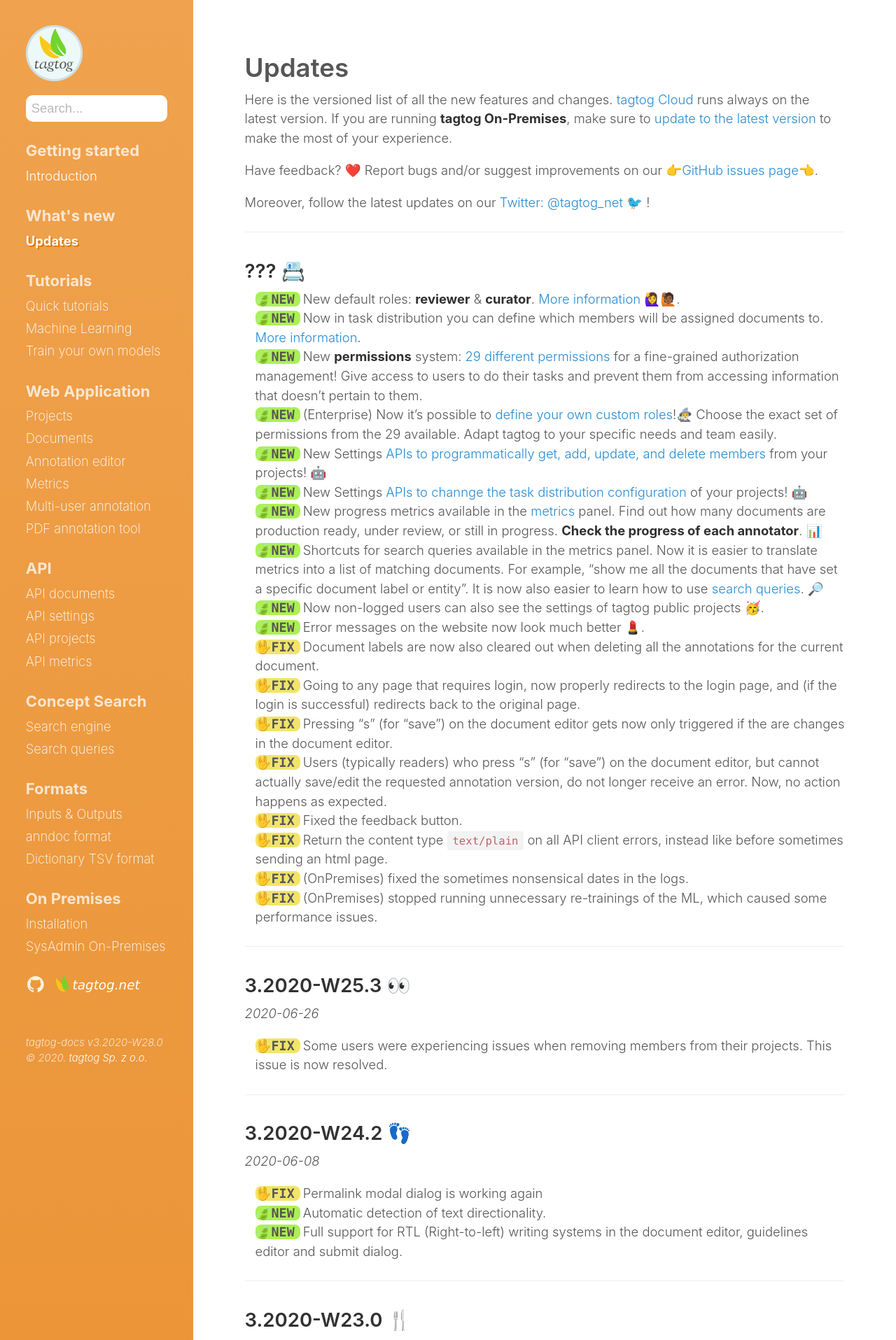
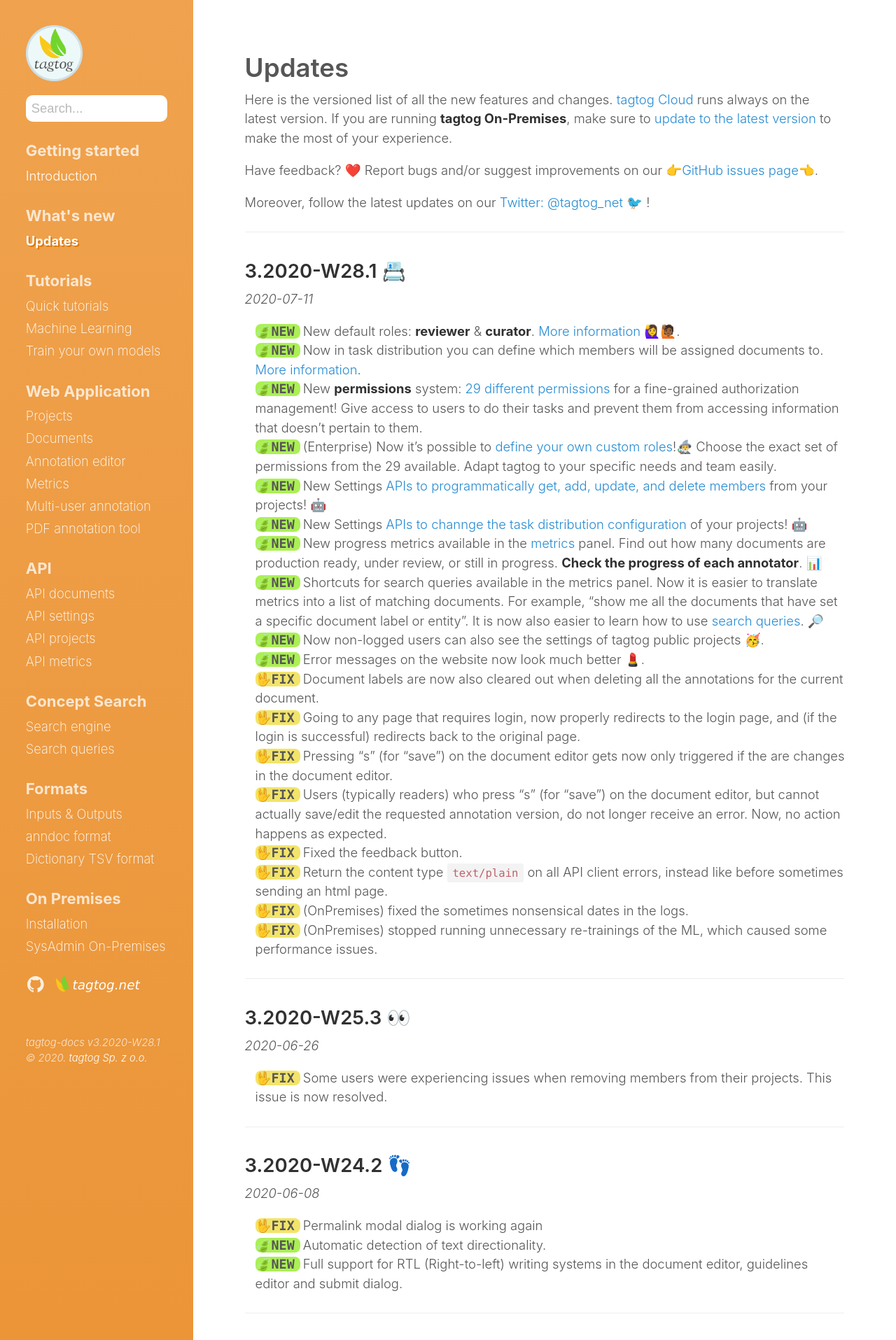
Before and after one commit to tagtogorg/tagtog-doc, a Jekyll site: the page built from updates.md, in a window 1280 px wide. Shown: the top 1915 px of the page at 70% size. Built offline with Jekyll 4.4.1, drawn with Linux system fonts in a browser that asks for light colours; nearby versions of some CDN libraries; emoji names are drawn with the system emoji font; some of the changed text lies outside the part shown.

Commit message:
Bump version: 3.2020-W28.1 📇

```diff
--- a/_config.yml
+++ b/_config.yml
@@ -71,7 +71,7 @@ plugins:
   - jemoji
 
 # Custom vars
-version: 3.2020-W28.0
+version: 3.2020-W28.1
 sidebar_home_link: true
 search_page: false
 # sidebar_blog_link:  '/blog'   # By default, your home page is your blog
--- a/updates.md
+++ b/updates.md
@@ -14,7 +14,8 @@ Moreover, follow the latest updates on our [Twitter: @tagtog_net 🐦](https://t
 
 ---
 
-## ??? 📇
+## 3.2020-W28.1 📇
+_2020-07-11_
 
 <ul class="updates">
   <li class="new"><span markdown="1">New default roles: **reviewer** & **curator**. [More information](collaboration.html#roles) 🙋‍♀️🙋🏾.</span></li>
```
Also changed, not shown: 1 other file.
